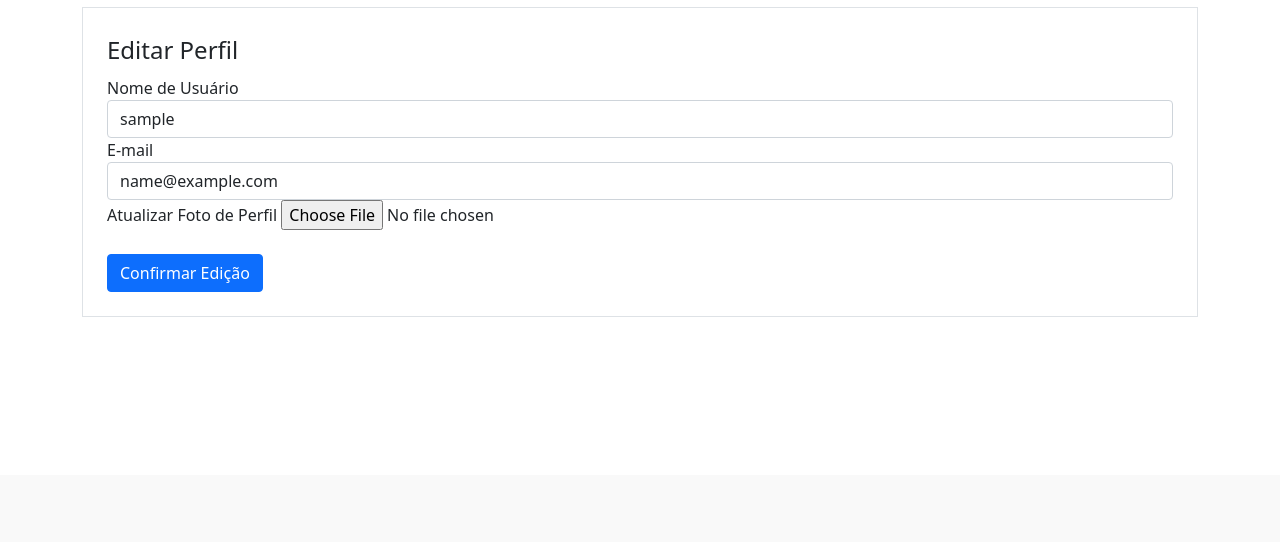
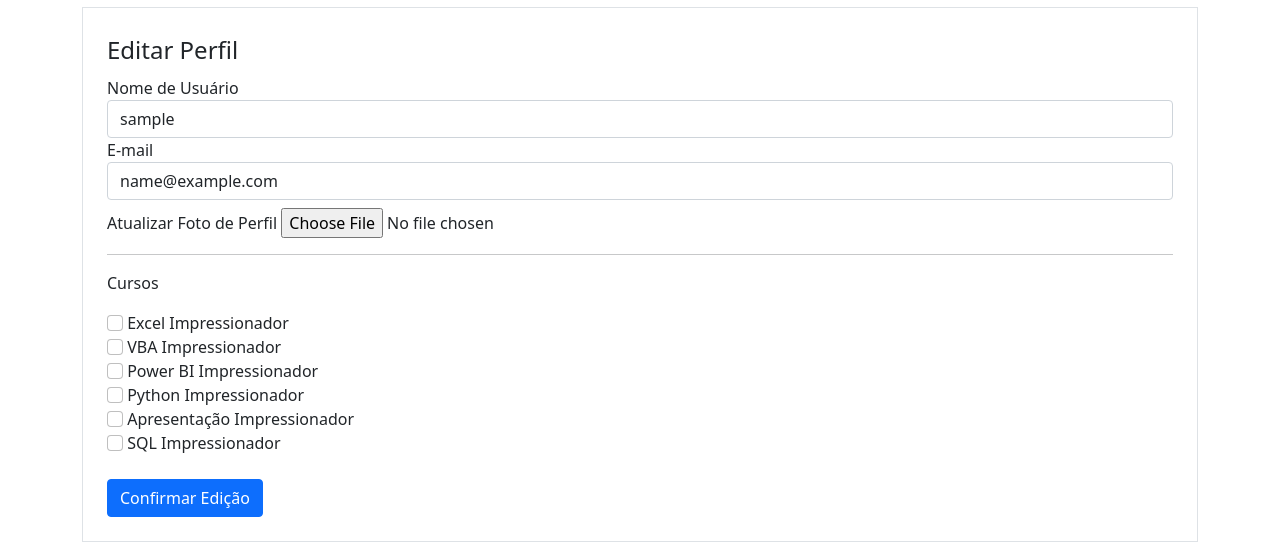
Before and after one commit to emersonlgregorio/SiteComunidade, a Flask app: page /perfil/editar in a window 1280 px wide. Shown: the part 325-867 px from the top of the page. Before the commit the page ends 642 px from the top, so only its background shows below. Run offline with Flask 2, Linux system fonts and the light colour scheme; the visitor is signed in with stand-in values (Sample User, id 1); data comes from the database, SQL or seed files in the repository; some libraries are stand-ins or nearby versions.

Commit message:
Revisando o Site e Adicionando Cursos no Form do Perfil

```diff
--- a/crestani/forms.py
+++ b/crestani/forms.py
@@ -30,6 +30,12 @@ class FormEditarPerfil(FlaskForm):
     username = StringField('Nome de Usuário', validators=[DataRequired()])
     email = StringField('E-mail', validators=[DataRequired(), Email()])
     foto_perfil = FileField('Atualizar Foto de Perfil', validators={FileAllowed(['jpg', 'png', 'jpeg'])})
+    curso_excel = BooleanField('Excel Impressionador')
+    curso_vba = BooleanField('VBA Impressionador')
+    curso_powerBi = BooleanField('Power BI Impressionador')
+    curso_python = BooleanField('Python Impressionador')
+    curso_ppt = BooleanField('Apresentação Impressionador')
+    curso_sql = BooleanField('SQL Impressionador')
     botao_submit_editarperfil = SubmitField('Confirmar Edição')
 
     def validate_email(self, email):
--- a/crestani/templates/editarperfil.html
+++ b/crestani/templates/editarperfil.html
@@ -37,7 +37,7 @@
                                     {{ form.email(class="form-control") }}
                                 {% endif %}
                             </div>
-                            <div class="form-group">
+                            <div class="form-group mt-2">
                                 {{ form.foto_perfil.label }}
                                 {{ form.foto_perfil(class='form-control-file') }}
                                 {% if form.foto_perfil.errors %}
@@ -45,10 +45,17 @@
                                         <span class="text-danger">{{ erro }}</span><br>
                                     {% endfor %}
                                 {% endif %}
-
-
                             </div>
-
+                            <hr>
+                            <p>Cursos</p>
+                            {% for campo in form %}
+                                {% if 'curso_' in campo.name %}
+                                    <div class="form-group">
+                                        {{ campo(class="form-check-input") }}
+                                        {{ campo.label(class="form-check-label") }}
+                                    </div>
+                                {% endif %}
+                            {% endfor %}
                         </fieldset>
                         {{ form.botao_submit_editarperfil(class="btn btn-primary mt-4") }}
                     </form>
```
